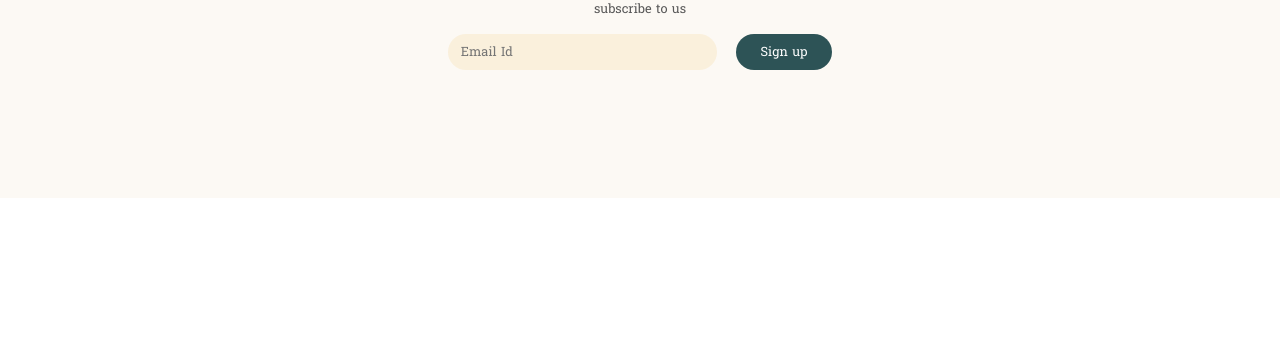
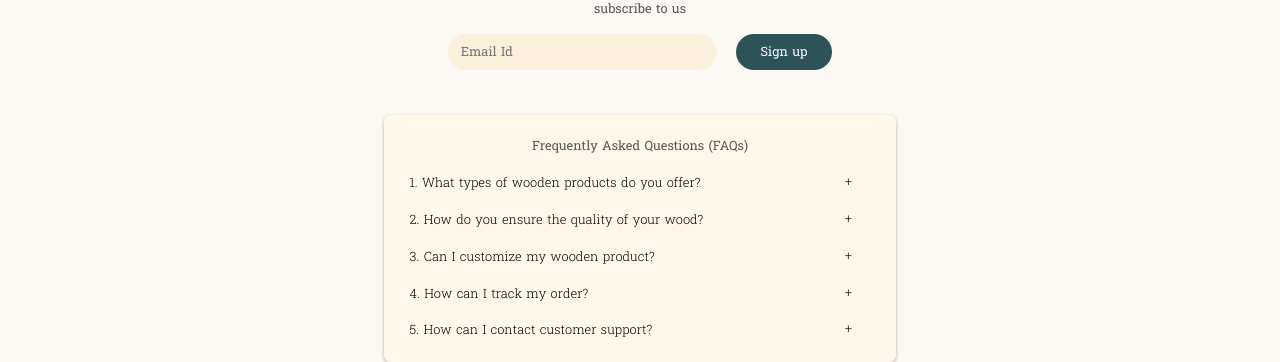
Before and after one commit to vipulbhoir9999/ask-workshop, a React (Create React App) app: page / in a window 1280 px wide. Shown: the part 2551-2913 px from the top of the page. Before the commit the page ends 2749 px from the top, so only its background shows below. Built offline with nearby package versions, Linux system fonts and the light colour scheme.

Commit message:
faq component done

```diff
--- /dev/null
+++ b/src/components/FAQ/FAQ.jsx
@@ -0,0 +1,60 @@
+import React, { useState } from 'react';
+import './FAQ.scss';
+
+const FAQ = () => {
+
+    const [activeIndex, setActiveIndex] = useState(null);
+
+    const faqs = [
+        {
+            question: 'What types of wooden products do you offer?',
+            answer: 'Lorem ipsum dolor sit amet, consectetur adipiscing elit, sed do eiusmod tempor incididunt ut labore et dolore magna aliqua. Ut enim ad minim veniam, quis nostrud exercitation ullamco laboris nisi ut aliquip ex ea commodo consequat.',
+        },
+        {
+            question: 'How do you ensure the quality of your wood?',
+            answer: 'Lorem ipsum dolor sit amet, consectetur adipiscing elit, sed do eiusmod tempor incididunt ut labore et dolore magna aliqua. Ut enim ad minim veniam, quis nostrud exercitation ullamco laboris nisi ut aliquip ex ea commodo consequat.',
+        },
+        {
+            question: 'Can I customize my wooden product?',
+            answer: 'Lorem ipsum dolor sit amet, consectetur adipiscing elit, sed do eiusmod tempor incididunt ut labore et dolore magna aliqua. Ut enim ad minim veniam, quis nostrud exercitation ullamco laboris nisi ut aliquip ex ea commodo consequat.',
+        },
+        {
+            question: 'How can I track my order?',
+            answer: 'Lorem ipsum dolor sit amet, consectetur adipiscing elit, sed do eiusmod tempor incididunt ut labore et dolore magna aliqua. Ut enim ad minim veniam, quis nostrud exercitation ullamco laboris nisi ut aliquip ex ea commodo consequat.',
+        },
+        {
+            question: 'How can I contact customer support?',
+            answer: 'Lorem ipsum dolor sit amet, consectetur adipiscing elit, sed do eiusmod tempor incididunt ut labore et dolore magna aliqua. Ut enim ad minim veniam, quis nostrud exercitation ullamco laboris nisi ut aliquip ex ea commodo consequat.',
+        },
+    ];
+
+    const toggleAccordion = (index) => {
+        setActiveIndex(activeIndex === index ? null : index);
+    };
+
+    return (
+        <div className={`faq-section-main-container`}>
+            <div>
+                <p className={`faq-title`}>Frequently Asked Questions (FAQs)</p>
+                <div className={`faq-accordian-container`}>
+                    {
+                        faqs.map((faq, index) => {
+                            return (
+                                <div
+                                    className={"faq " + (activeIndex === index ? "open" : "") + " " + (index === faqs.length - 1 ? "margin-unset" : "")}
+                                    key={index}
+                                    onClick={() => toggleAccordion(index)}
+                                >
+                                    <div className="faq-question">{(index + 1) + ". " + faq.question}</div>
+                                    <div className="faq-answer">{faq.answer}</div>
+                                </div>
+                            )
+                        })
+                    }
+                </div>
+            </div>
+        </div>
+    )
+}
+
+export default FAQ;
--- /dev/null
+++ b/src/components/FAQ/FAQ.scss
@@ -0,0 +1,91 @@
+@import url('../../styles/colors.scss');
+@import url('../../styles/fonts.scss');
+
+
+div.faq-section-main-container {
+    width: 100%;
+    display: flex;
+    flex-direction: column;
+    justify-content: center;
+    align-items: center;
+    background-color: var(--main-background-color);
+
+    >div {
+        width: 40%;
+        background-color: var(--header-background-color);
+        margin-top: 3.5vw;
+        font-family: 'Battambang';
+        display: flex;
+        flex-direction: column;
+        justify-content: flex-start;
+        align-items: center;
+        border-radius: 0.5vw;
+        padding: 1.5vw 2vw;
+        box-shadow: 0 0.1vw 0.3vw var(--card-hover-box-shadow-color);
+
+        p.faq-title {
+            font-weight: 400;
+            font-size: 1vw;
+            color: var(--hero-section-description-text-color);
+        }
+
+        div.faq-accordian-container {
+            margin-top: 1vw;
+            width: 100%;
+            font-family: 'Battambang';
+            font-weight: 300;
+            font-size: 1vw;
+
+            .faq {
+                margin-bottom: 1vw;
+
+                .faq-question {
+                    position: relative;
+                    transition: all 0.4s ease;
+
+                    &::after {
+                        content: "+";
+                        position: absolute;
+                        top: 50%;
+                        right: 0;
+                        transform: translateY(-50%);
+                        width: 2vw;
+                        height: 2vw;
+                        transition: all 0.2s ease;
+                    }
+                }
+
+                .faq-answer {
+                    opacity: 0;
+                    max-height: 0;
+                    overflow: hidden;
+                    transition: all 0.2s ease;
+                    font-style: italic;
+                }
+
+                &:hover {
+                    cursor: pointer;
+                }
+            }
+
+            .faq.open {
+                .faq-question {
+                    margin-bottom: 0.6vw;
+
+                    &::after {
+                        content: "-";
+                    }
+                }
+
+                .faq-answer {
+                    max-height: 10vw;
+                    opacity: 1;
+                }
+            }
+
+            .faq.margin-unset {
+                margin-bottom: unset;
+            }
+        }
+    }
+}
--- /dev/null
+++ b/src/components/FAQ/index.js
@@ -0,0 +1,2 @@
+import FAQ from "./FAQ";
+export default FAQ;
--- a/src/components/SubscribeSection/SubscribeSection.scss
+++ b/src/components/SubscribeSection/SubscribeSection.scss
@@ -41,7 +41,6 @@ div.subscribe-section-main-container {
             align-items: center;
             width: 100%;
             margin-top: 1vw;
-            margin-bottom: 10vw;
 
             input {
                 border: none;
--- a/src/pages/LandingPage/LandingPage.jsx
+++ b/src/pages/LandingPage/LandingPage.jsx
@@ -7,6 +7,7 @@ import TopPicks from "../../components/TopPicks";
 import NewArrivalsSection from "../../components/NewArrivalsSection";
 import FeedbackSection from "../../components/FeedbackSection";
 import SubscribeSection from "../../components/SubscribeSection";
+import FAQ from "../../components/FAQ";
 
 const LandingPage = () => {
 
@@ -19,6 +20,7 @@ const LandingPage = () => {
             <NewArrivalsSection />
             <FeedbackSection />
             <SubscribeSection />
+            <FAQ />
         </div>
     )
 }
```
